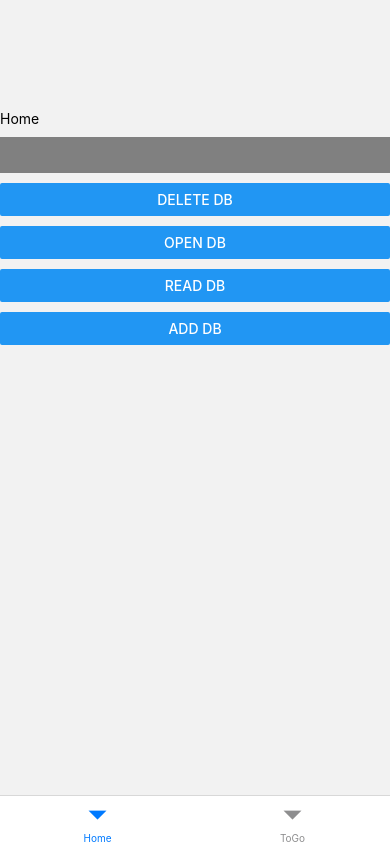
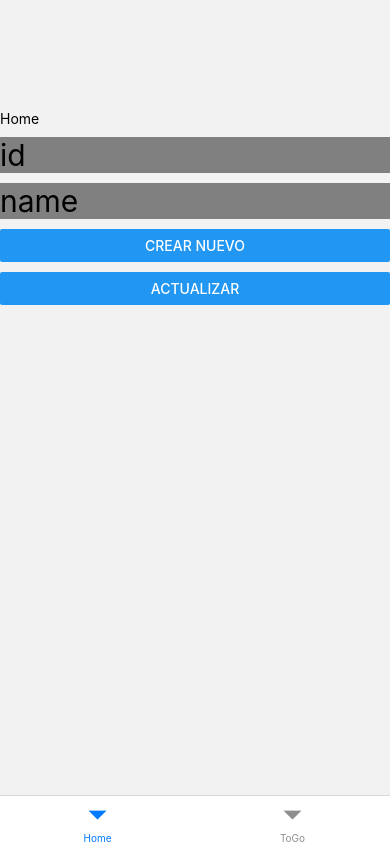
Before and after one commit to MathiasFernandez24/Togo, a React Native app: screen /Home in a window 390 px wide. Built offline with nearby package versions, Linux system fonts and the light colour scheme.

Commit message:
clean code

```diff
--- a/app/models/togo-model.tsx
+++ b/app/models/togo-model.tsx
@@ -10,7 +10,7 @@ export type TogoModel = {
   longitude: number;
   title: string;
   detail: string;
-  category: TogoModelCategory;
+  categoryId: string;
   photoPath: string;
   createdAt: string;
   updatedAt: string;
--- a/app/screens/Home.tsx
+++ b/app/screens/Home.tsx
@@ -1,58 +1,39 @@
-import React, { useEffect, useState } from "react";
-import { Button, StyleSheet, Text, TextInput, View } from "react-native";
-// import useLocalDataBase from "../hooks/useLocalDataBase";
+import React, { useState } from "react";
+import {
+  Button,
+  StyleSheet,
+  Text,
+  TextInput,
+  TouchableOpacity,
+  View,
+} from "react-native";
+import { useTogoActions } from "../context/TogoActions";
+import { useTogoContext } from "../context/TogoContext";
 import { TogoModel } from "../models/togo-model";
-import { useTogoActions } from "../context/TogoActions";
-// import { useDataContext } from "../store/dataProvider";
 
 const Home = () => {
-  // const { data, initToGoDB, getToGoDB, addToGoDB, deleteDB } =
-  //   useLocalDataBase();
   const [name, setName] = useState("");
+  const [id, setId] = useState("");
   const { addItem, updateItem, deleteItem } = useTogoActions();
-  // const valor = useDataContext();
 
-  // console.log("valor");
-  // console.log(valor);
-  // console.log("valor FIN");
+  const { state } = useTogoContext();
 
-  // useEffect(() => {
-  //   getToGoDB();
-  // }, []);
-
-  const onhandleAdd = () => {
   const itemNuevo: TogoModel = {
-      id: name,
-      category: {
-        id: "002",
-        color: "red",
-        name: name,
-      },
+    id: id,
+    categoryId: "0",
     createdAt: "ya",
     updatedAt: "ya",
-      title: "Bendita locura",
+    title: name,
     detail: "nice place....",
     latitude: 123,
     longitude: 456,
     photoPath: "no path",
   };
-
+  const onhandleAdd = () => {
     addItem(itemNuevo);
-    // addToGoDB({
-    //   id: name,
-    //   category: {
-    //     id: "002",
-    //     color: "red",
-    //     name: name,
-    //   },
-    //   createdAt: "ya",
-    //   updatedAt: "ya",
-    //   title: "Bendita locura",
-    //   detail: "nice place....",
-    //   latitude: 123,
-    //   longitude: 456,
-    //   photoPath: "no path",
-    // });
+  };
+  const onhandleUpdate = () => {
+    updateItem(itemNuevo);
   };
 
   return (
@@ -60,30 +41,37 @@ const Home = () => {
       <View style={{ height: 100 }} />
       <Text>Home</Text>
       <TextInput
+        value={id}
+        onChangeText={setId}
+        style={{ backgroundColor: "grey", fontSize: 30 }}
+        placeholder="id"
+      />
+      <TextInput
         value={name}
         onChangeText={setName}
         style={{ backgroundColor: "grey", fontSize: 30 }}
+        placeholder="name"
       />
-      <Button title="DELETE DB" onPress={() => {}} />
-      <Button title="OPEN DB" onPress={() => {}} />
-      <Button title="READ DB" onPress={() => {}} />
-      <Button title="ADD DB" onPress={onhandleAdd} />
-      {/* <Button title="REFRESH" onPress={refresh} /> */}
-      {/* {data.map((item) => {
+      <Button title="Crear nuevo" onPress={onhandleAdd} />
+      <Button title="Actualizar" onPress={onhandleUpdate} />
+      {state.togoItems.map((item) => {
         return (
-          <View
+          <TouchableOpacity
+            onPress={() => {
+              deleteItem(item.id);
+            }}
             key={item.id}
             style={{
-              height: 30,
               margin: 10,
               width: 100,
               backgroundColor: "red",
             }}
           >
             <Text>{item.id}</Text>
-          </View>
+            <Text>{item.title}</Text>
+          </TouchableOpacity>
         );
-      })} */}
+      })}
     </View>
   );
 };
```
Also changed, not shown: App.tsx (+1 -8 lines). Lines whose indentation alone changed are shown as unchanged.
